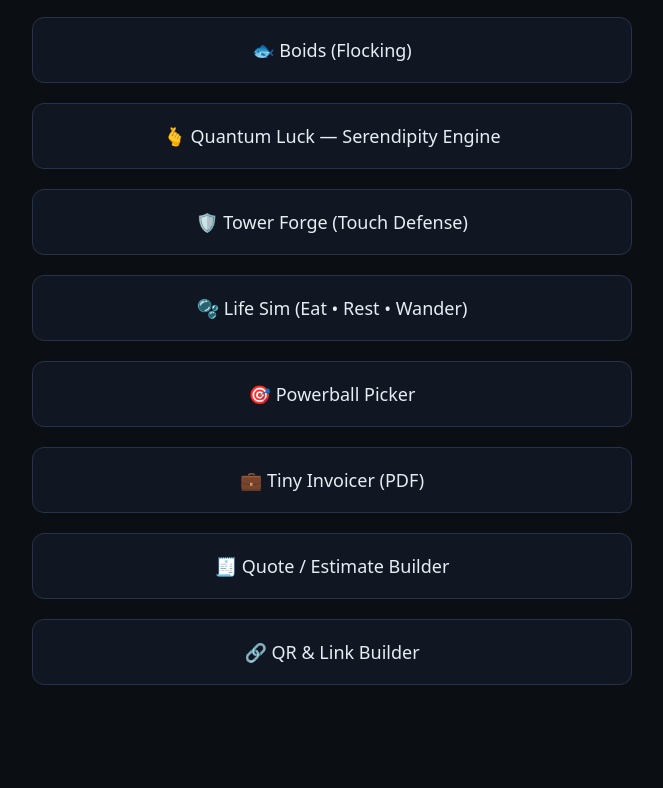
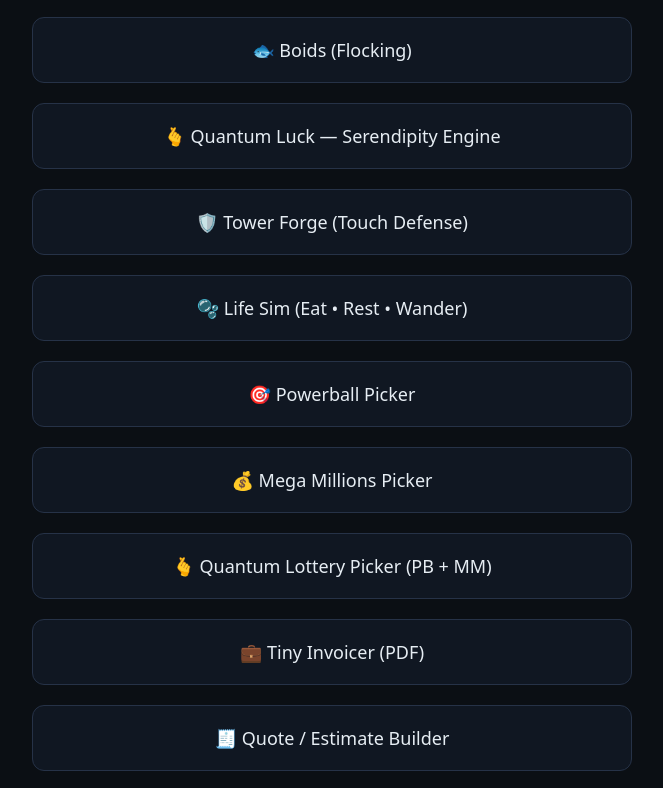
Before and after one commit to josh1856/the_playground, a plain HTML site: page index.html in a window 1280 px wide. Shown: the part 357-1145 px from the top of the page, without its empty margins (308-971 px from the left). Before the commit the page ends 1102 px from the top, so only its background shows below. Drawn offline with Linux system fonts and the light colour scheme.

Commit message:
Update index.html

```diff
--- a/index.html
+++ b/index.html
@@ -50,6 +50,8 @@
     <a href="tower.html">🛡️ Tower Forge (Touch Defense)</a>
     <a href="life.html">🫧 Life Sim (Eat • Rest • Wander)</a>
     <a href="powerball.html">🎯 Powerball Picker</a>
+<a href="megamillions.html">💰 Mega Millions Picker</a>
+<a href="quantum.html">🫰 Quantum Lottery Picker (PB + MM)</a>
     <a href="invoice.html">💼 Tiny Invoicer (PDF)</a>
     <a href="quote.html">🧾 Quote / Estimate Builder</a>
     <a href="qr.html">🔗 QR & Link Builder</a>
```
